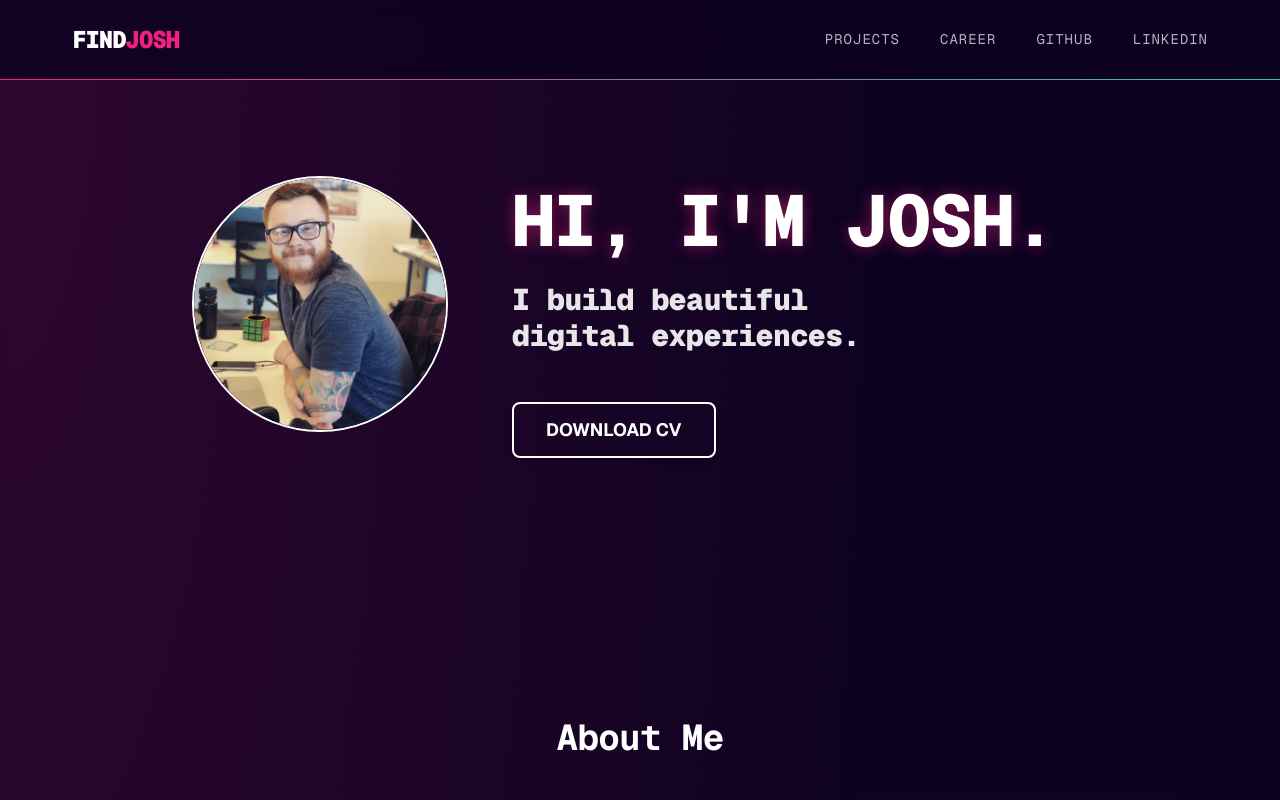
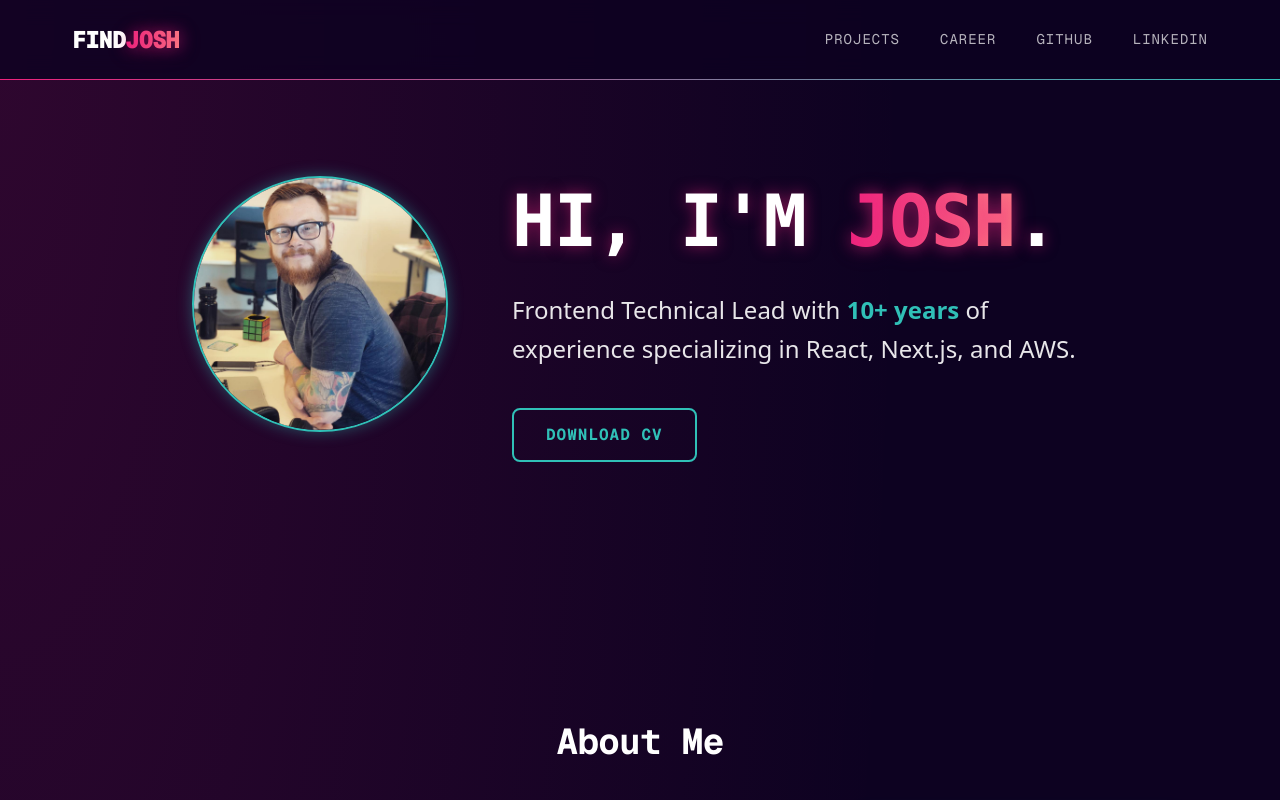
Before and after one commit to joshhallan/portfolio2025, a Next.js app: page / in a window 1280 px wide. Shown: the top 800 px of the page. Built offline with nearby package versions, Linux system fonts and the light colour scheme; no server answers.

Commit message:
feat: implement new styles into hero component, created button component

```diff
--- a/src/app/globals.css
+++ b/src/app/globals.css
@@ -154,4 +154,17 @@
       radial-gradient(at 0% 0%, rgba(238, 34, 125, 0.15) 0, transparent 50%),
       radial-gradient(at 100% 100%, rgba(48, 192, 183, 0.1) 0, transparent 50%);
   }
+
+  .gradient-text {
+    color: var(--color-primary);
+    text-shadow: var(--glow-pink);
+    background: linear-gradient(
+      to right,
+      var(--color-primary),
+      var(--color-accent)
+    );
+    -webkit-background-clip: text;
+    -webkit-text-fill-color: transparent;
+    filter: drop-shadow(0 2px 10px rgba(238, 34, 125, 0.2));
+  }
 }
--- /dev/null
+++ b/src/components/Global/Button/Button.module.css
@@ -0,0 +1,35 @@
+.btn {
+  display: inline-block;
+  padding: 0.75rem 2rem;
+  font-family: var(--font-geist-mono);
+  font-weight: 700;
+  font-size: 1rem;
+  text-transform: uppercase;
+  letter-spacing: 1px;
+  border-radius: 0.5rem;
+  transition: all 0.3s ease;
+  cursor: pointer;
+  text-align: center;
+}
+
+.primary {
+  border: 2px solid var(--color-secondary);
+  color: var(--color-secondary);
+}
+
+.primary:hover {
+  background: rgba(48, 192, 183, 0.1);
+  box-shadow: var(--glow-cyan);
+  color: white;
+}
+
+.secondary {
+  border: 2px solid var(--color-primary);
+  color: var(--color-primary);
+}
+
+.secondary:hover {
+  background: rgba(238, 34, 125, 0.1);
+  box-shadow: var(--glow-pink);
+  color: white;
+}
--- /dev/null
+++ b/src/components/Global/Button/Button.tsx
@@ -0,0 +1,38 @@
+import React from "react";
+import styles from "./Button.module.css";
+
+interface ButtonProps {
+  href?: string;
+  download?: boolean;
+  onClick?: () => void;
+  children: React.ReactNode;
+  variant?: "primary" | "secondary";
+  className?: string;
+}
+
+export default function Button({
+  href,
+  download,
+  onClick,
+  children,
+  variant = "primary",
+  className = "",
+}: ButtonProps) {
+  const variantClass =
+    variant === "primary" ? styles.primary : styles.secondary;
+  const combinedClasses = `${styles.btn} ${variantClass} ${className}`;
+
+  if (href) {
+    return (
+      <a href={href} download={download} className={combinedClasses}>
+        {children}
+      </a>
+    );
+  }
+
+  return (
+    <button onClick={onClick} className={combinedClasses}>
+      {children}
+    </button>
+  );
+}
--- a/src/components/Global/NavBar/NavBar.tsx
+++ b/src/components/Global/NavBar/NavBar.tsx
@@ -11,7 +11,7 @@ export default function NavBar() {
     <nav className={`w-full h-20 sticky top-0 z-50 ${styles.navbar}`}>
       <div className="max-w-[1200px] mx-auto h-full px-8 flex justify-between items-center">
         <Link href="/" className={`${styles.logo} text-2xl`}>
-          FIND<span className="text-[var(--color-primary)]">JOSH</span>
+          FIND<span className="gradient-text">JOSH</span>
         </Link>
 
         {/* Desktop Navigation */}
--- /dev/null
+++ b/src/components/HomePage/Hero/Hero.module.css
@@ -0,0 +1,25 @@
+.profileWrapper {
+  position: relative;
+  border: 2px solid var(--color-secondary);
+  box-shadow: var(--glow-cyan);
+  transition: transform 0.3s ease;
+}
+
+.profileWrapper:hover {
+  transform: rotate(-2deg) scale(1.02);
+}
+
+.cvButton {
+  border: 2px solid var(--color-secondary);
+  color: var(--color-secondary);
+  font-family: var(--font-geist-mono);
+  text-transform: uppercase;
+  letter-spacing: 1px;
+  transition: all 0.3s ease;
+}
+
+.cvButton:hover {
+  background: rgba(48, 192, 183, 0.1);
+  box-shadow: var(--glow-cyan);
+  color: white;
+}
--- a/src/components/HomePage/Hero/Hero.tsx
+++ b/src/components/HomePage/Hero/Hero.tsx
@@ -1,52 +1,51 @@
-import React from 'react';
-import Image from 'next/image';
-
+import React from "react";
+import Image from "next/image";
+import styles from "./Hero.module.css";
+import Button from "../../Global/Button/Button";
 
 const PROFILE_IMAGE_PATH = "/images/me2.jpg";
 
 export default function Hero() {
-
-  const ctaClasses = "px-8 py-3 text-lg font-bold rounded-lg transition duration-300 transform hover:scale-[1.02] shadow-md";
-
   return (
-    <section className="container mx-auto max-w-6xl px-8 pt-24 py-16">
-
+    <section className="w-full pt-24 pb-16">
+      <div className="max-w-[1200px] mx-auto px-8">
         <div className="flex flex-col md:flex-row items-center md:items-start justify-center md:space-x-16">
-
           <div className="mb-10 md:mb-0">
             <div
-            className="w-40 h-40 md:w-64 md:h-64 rounded-full overflow-hidden border-2 mx-auto md:mx-0 relative"
-            style={{ borderColor: 'var(--neon-blue)' }}
+              className={`w-40 h-40 md:w-64 md:h-64 rounded-full overflow-hidden relative ${styles.profileWrapper}`}
             >
               <Image
                 src={PROFILE_IMAGE_PATH}
                 alt="Josh's professional headshot"
                 fill
-              className="object-cover rounded-full"
+                className="object-cover"
                 priority
               />
             </div>
           </div>
 
           <div className="text-center md:text-left max-w-xl">
-
-          <h1 className="text-5xl md:text-7xl font-extrabold leading-tight text-white mb-4">
+            <h1 className="text-5xl md:text-7xl font-extrabold leading-tight text-white mb-6 font-mono">
               HI, I&apos;M <span className="gradient-text">JOSH</span>.
             </h1>
-          <h2 className="text-xl md:text-3xl text-white/90 mb-12">
-            I build beautiful digital experiences.
-          </h2>
 
-          <div className="flex flex-col sm:flex-row md:justify-start justify-center space-y-4 sm:space-y-0 sm:space-x-6">
+            <p className="text-xl md:text-2xl text-white/90 mb-10 font-sans leading-relaxed">
+              Frontend Technical Lead with{" "}
+              <span className="text-[var(--color-secondary)] font-bold">
+                10+ years
+              </span>{" "}
+              of experience specializing in React, Next.js, and AWS.
+            </p>
 
-            <a
+            <div className="flex flex-col sm:flex-row md:justify-start justify-center">
+              <Button
                 href="/documents/Joshua-Allan-CV_2026.pdf"
                 download
-              className={`${ctaClasses} border-2`}
-              style={{ borderColor: 'var(--neon-blue)', color: 'var(--neon-blue)' }}
+                variant="primary"
               >
-              DOWNLOAD CV
-            </a>
+                Download CV
+              </Button>
+            </div>
           </div>
         </div>
       </div>
```
Lines whose indentation alone changed are shown as unchanged.
